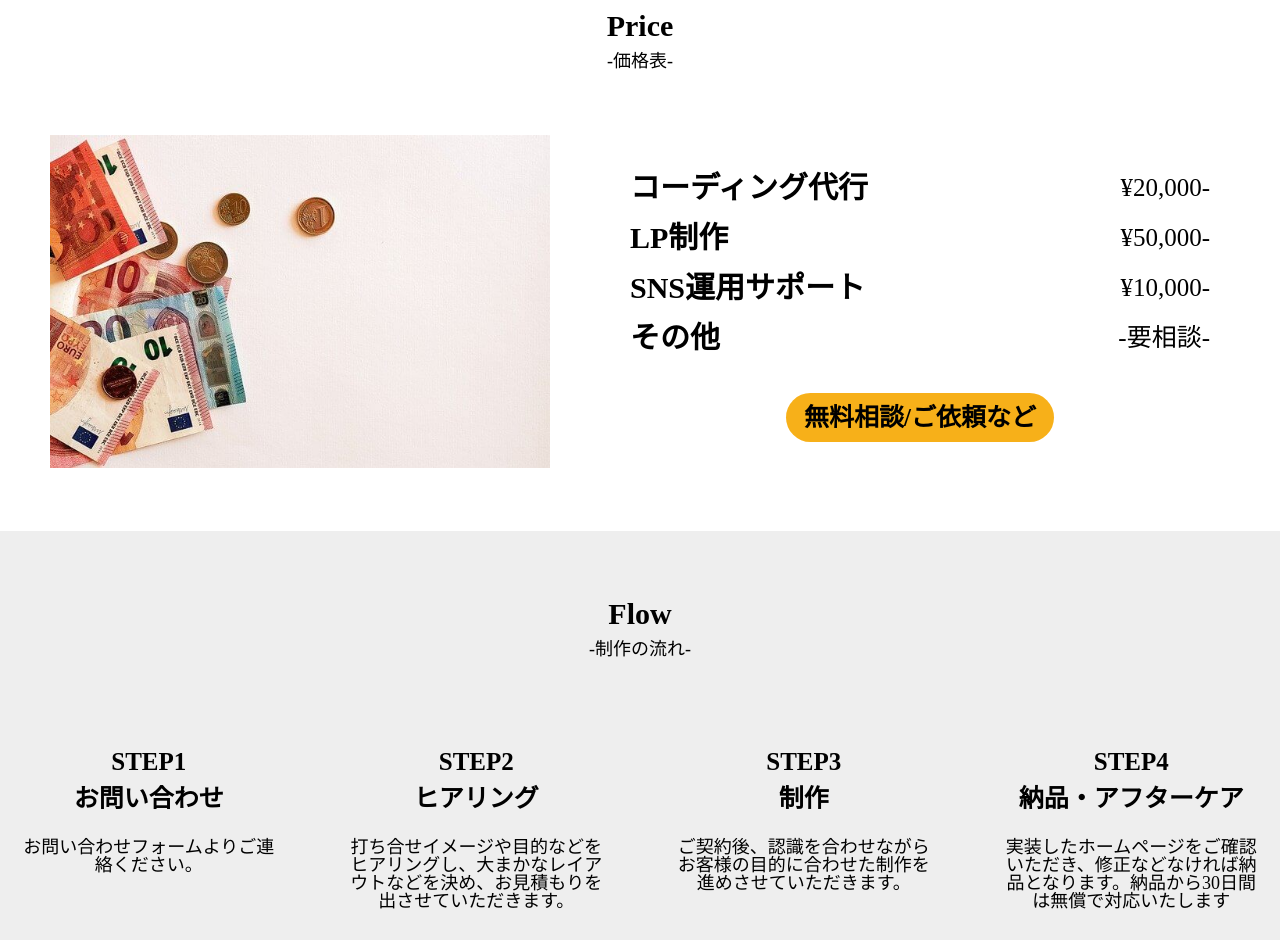
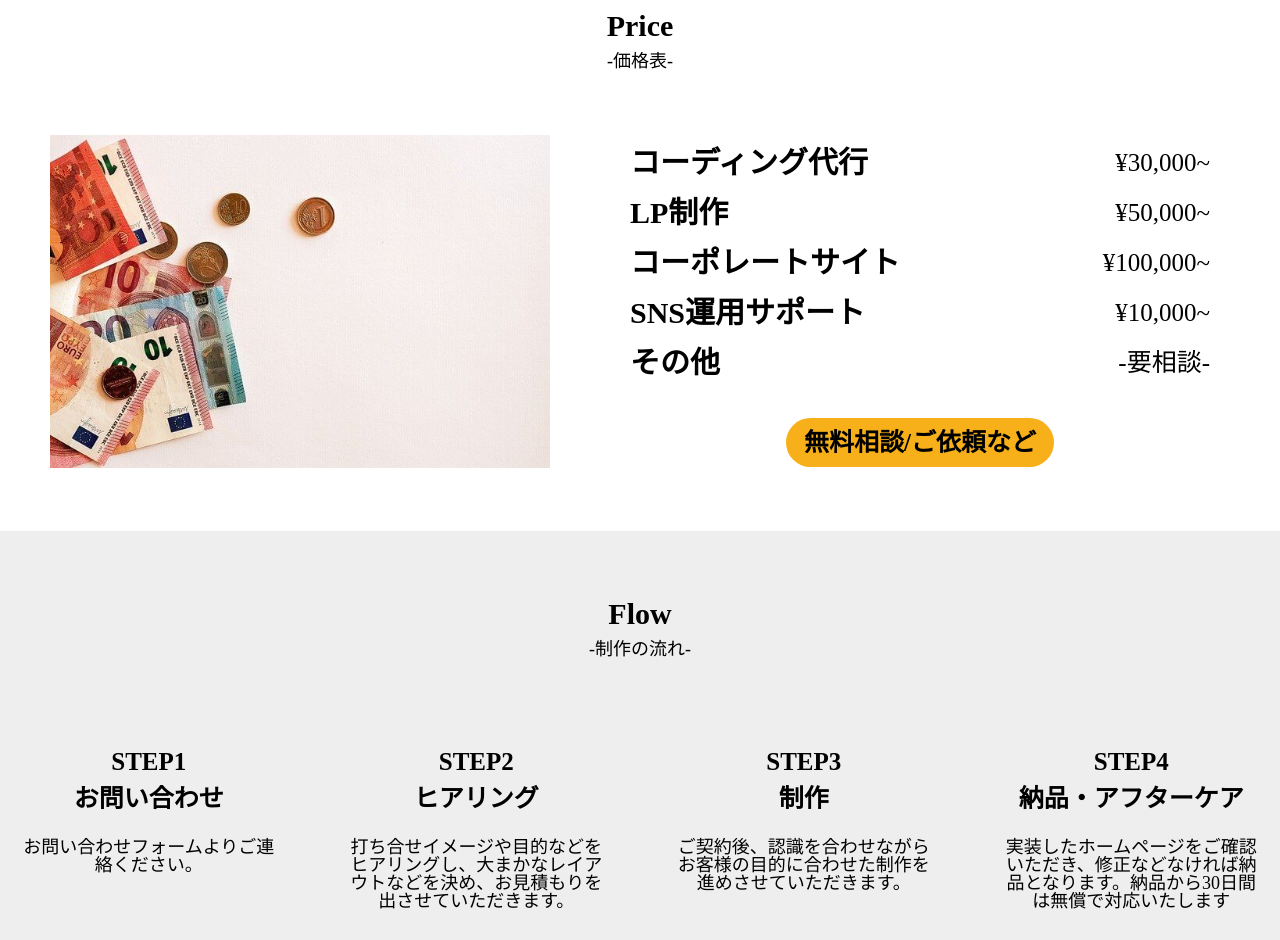
Before and after one commit to hikariakarui121/site03, a plain HTML site: page index.html in a window 1280 px wide. Shown: the part 3414-4354 px from the top of the page. Drawn offline with nearby package versions, Linux system fonts and the light colour scheme.

Commit message:
Add files via upload

```diff
--- a/index.html
+++ b/index.html
@@ -205,15 +205,19 @@
               <div class="price-contents">
                 <div class="price-item">
                   <h3>コーディング代行</h3>
-                  <p>¥20,000-</p>
+                  <p>¥30,000~</p>
                 </div>
                 <div class="price-item">
                   <h3>LP制作</h3>
-                  <p>¥50,000-</p>
+                  <p>¥50,000~</p>
+                </div>
+                <div class="price-item">
+                  <h3>コーポレートサイト</h3>
+                  <p>¥100,000~</p>
                 </div>
                 <div class="price-item">
                   <h3>SNS運用サポート</h3>
-                  <p>¥10,000-</p>
+                  <p>¥10,000~</p>
                 </div>
                 <div class="price-item">
                   <h3>その他</h3>
```
